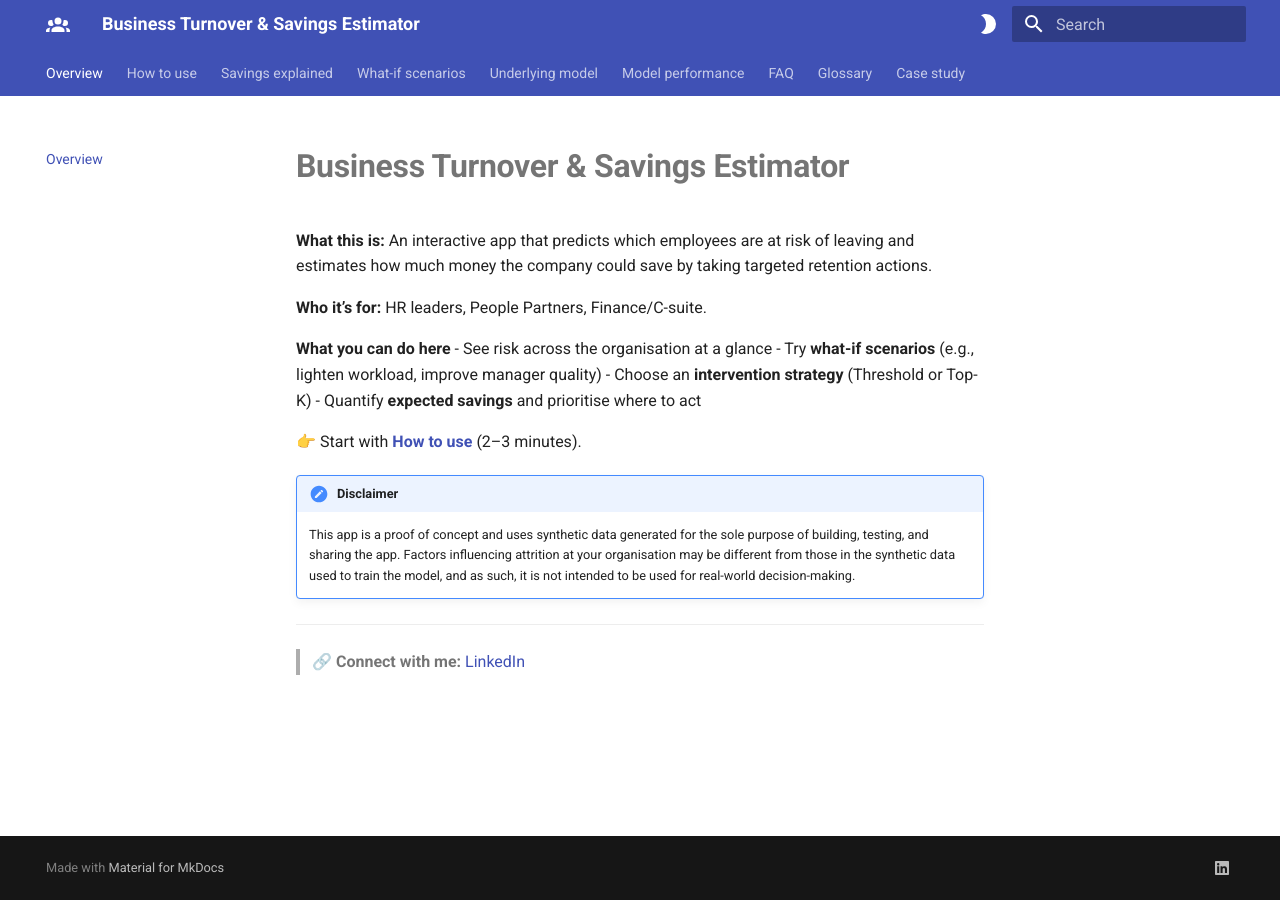
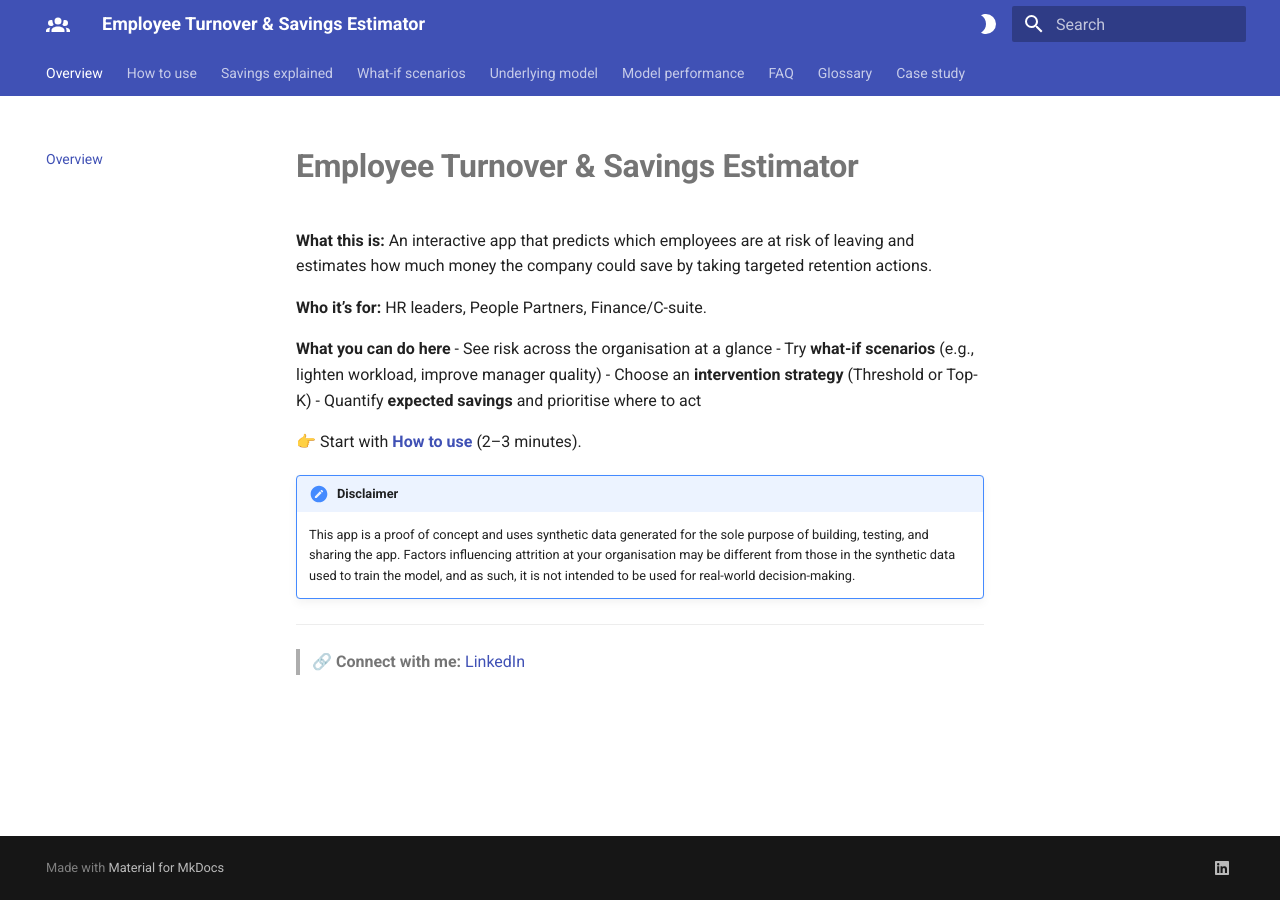
Before and after one commit to Stewart-Robertson/streamlit-hr-prediction, an MkDocs documentation site: the page built from docs/index.md, in a window 1280 px wide. Built offline with MkDocs 1.6.1 and Material for MkDocs 9.7.7, drawn with Linux system fonts in a browser that asks for light colours.

Commit message:
Changed naming

```diff
--- a/docs/index.md
+++ b/docs/index.md
@@ -1,4 +1,4 @@
-# **Business Turnover & Savings Estimator**
+# **Employee Turnover & Savings Estimator**
 
 **What this is:** An interactive app that predicts which employees are at risk of leaving and estimates how much money the company could save by taking targeted retention actions.
 
--- a/mkdocs.yml
+++ b/mkdocs.yml
@@ -1,4 +1,4 @@
-site_name: Business Turnover & Savings Estimator
+site_name: Employee Turnover & Savings Estimator
 site_description: Predict attrition risk and quantify savings from targeted interventions.
 theme:
   name: material
```
Also changed, not shown: 2 other files.
